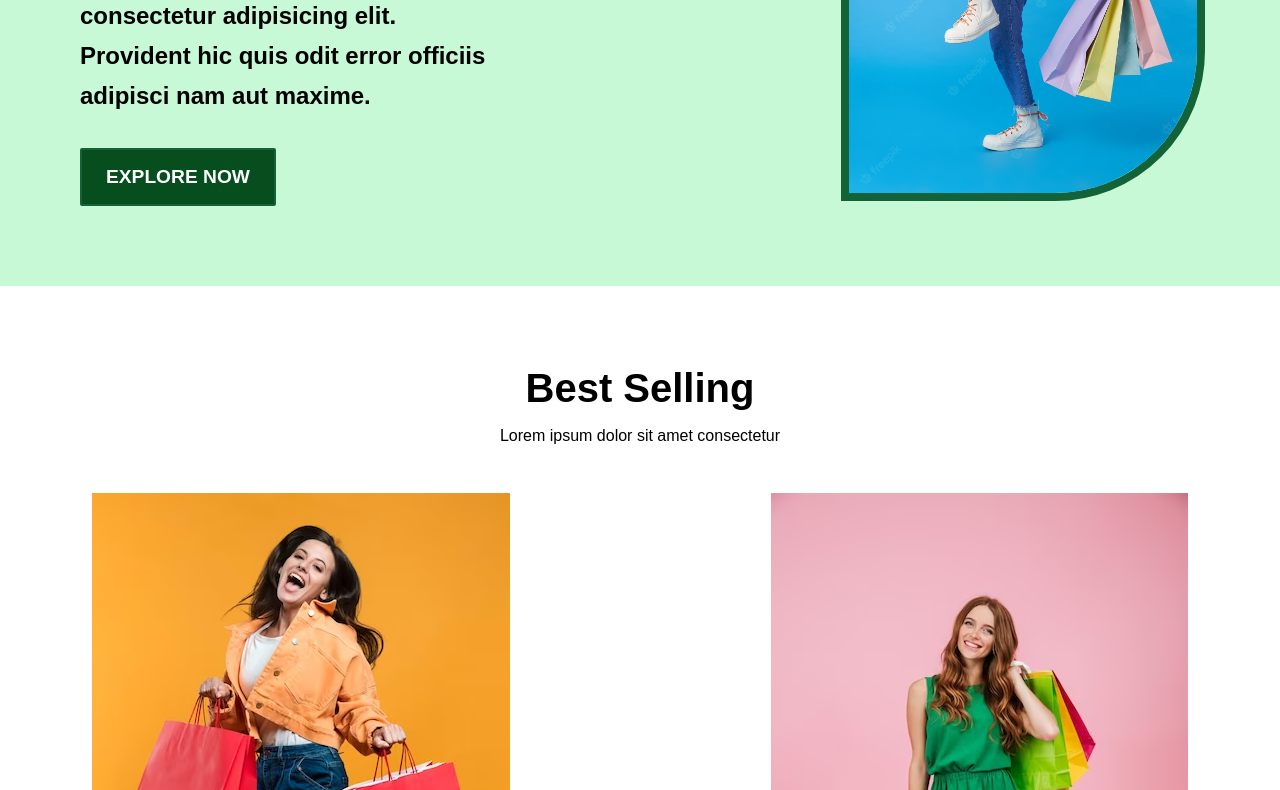
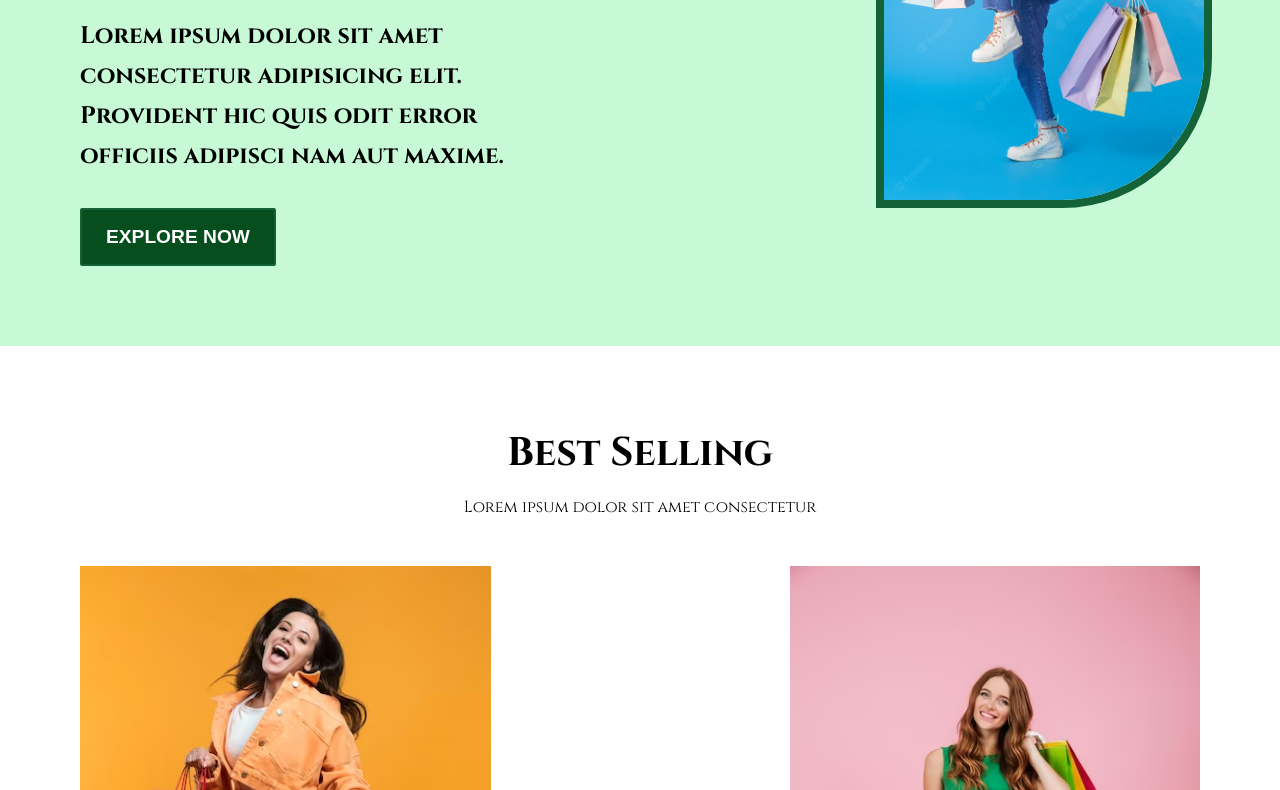
Before and after one commit to vengat0305/Shopping-Web-Page, a plain HTML site: page Images/index.html in a window 1280 px wide. Shown: the part 529-1319 px from the top of the page. Drawn offline with nearby package versions, Linux system fonts and the light colour scheme.

Commit message:
font changes

```diff
--- a/Images/index.html
+++ b/Images/index.html
@@ -5,10 +5,6 @@
     <meta name="viewport" content="width=device-width, initial-scale=1.0" />
     <title>shopping webpage</title>
     <link rel="stylesheet" href="style.css" />
-    <link
-      rel="stylesheet"
-      href="https://fonts.googleapis.com/css2?family=Material+Symbols+Outlined:opsz,wght,FILL,GRAD@24,400,0,0"
-    />
   </head>
   <body>
     <div class="header">
--- a/Images/style.css
+++ b/Images/style.css
@@ -1,3 +1,5 @@
+@import url("https://fonts.googleapis.com/css2?family=Cinzel:wght@400;500;600;700;900&display=swap");
+
 *,
 *::after,
 *::before {
@@ -13,7 +15,7 @@ html {
 }
 
 body {
-  font-family: "Poppins", sans-serif;
+  font-family: "Cinzel", serif;
   background-color: #fff;
 }
 img {
```
